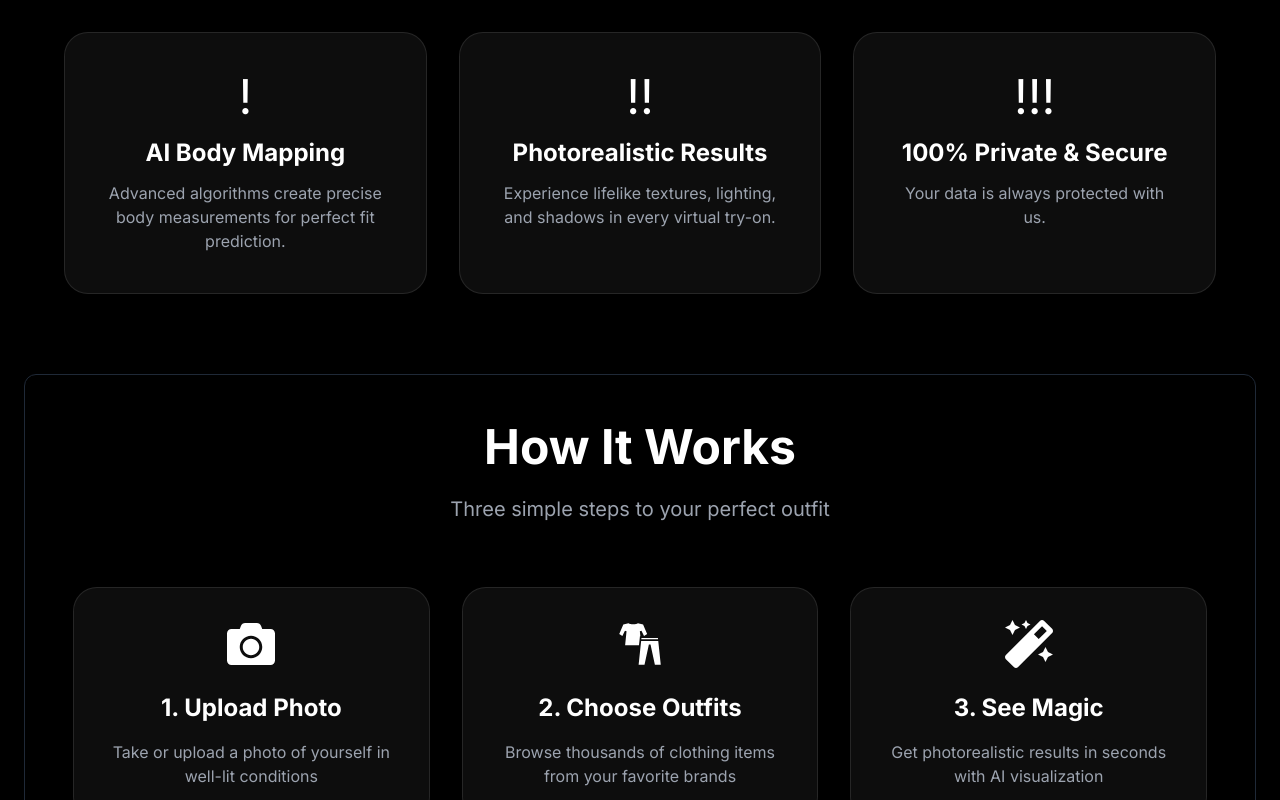
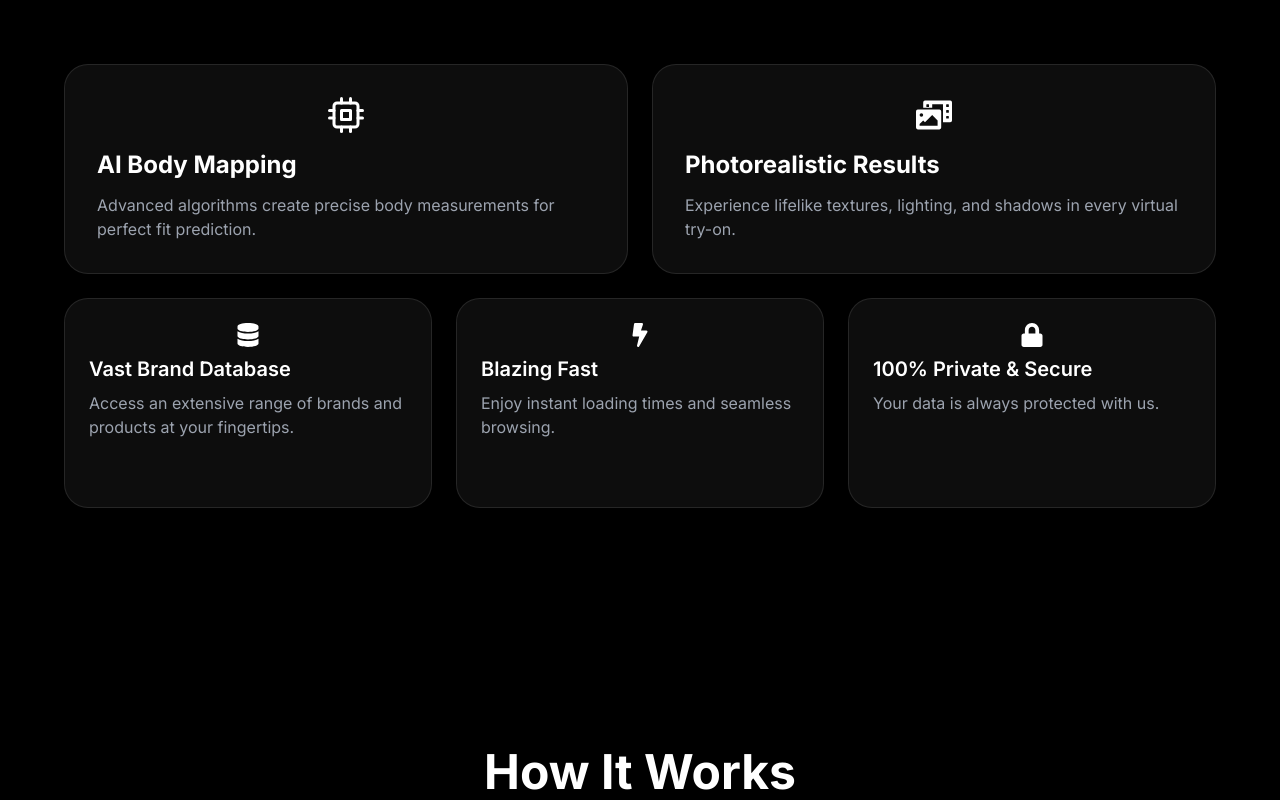
Before and after one commit to hanifmdn/VirtuWearLandingPage, a React (Vite) app: page / in a window 1280 px wide. Shown: the part 1060-1860 px from the top of the page. Built offline with nearby package versions, Linux system fonts and the light colour scheme.

Commit message:
fixing bugs

```diff
--- a/src/component/HowItWorks.tsx
+++ b/src/component/HowItWorks.tsx
@@ -6,7 +6,7 @@ const HowItWorks = () => {
 
   return (
       <div id="how-it-works" className="py-20 px-6">
-        <div className="container mx-auto border border-gray-800 rounded-xl p-12 backdrop-blur-sm bg-black/30">
+        <div className="container mx-auto">
           <div className="text-center mb-16">
             <h2 className="text-4xl md:text-5xl font-bold mb-6">How It Works</h2>
             <p className="text-xl text-gray-400">Three simple steps to your perfect outfit</p>
--- a/src/component/featureShowcase.tsx
+++ b/src/component/featureShowcase.tsx
@@ -1,36 +1,64 @@
-import { FaCamera } from "react-icons/fa";
+import { FiCpu } from "react-icons/fi";
+import { FaPhotoVideo } from "react-icons/fa";
+import { FaDatabase } from "react-icons/fa";
+import { FaBolt } from "react-icons/fa";
+import { FaLock } from "react-icons/fa";
 
 const FeatureShowcase = () => {
   return (
-    <div id="features" className="pt-32 px-6">
-      <div className="max-w-6xl mx-auto">
+    <div id="features" className="py-40 px-6">
+      <div className="container mx-auto max-w-6xl">
         <div className="text-center mb-16">
           <h2 className="text-4xl md:text-5xl font-bold mb-6">Revolutionary Features</h2>
           <p className="text-xl text-gray-400 max-w-3xl mx-auto">
             Experience the future of fashion with cutting-edge AI technology
           </p>
         </div>
-        <div className="grid grid-cols-1 md:grid-cols-3 gap-8">
+        <div className="grid grid-cols-1 md:grid-cols-6 gap-6 auto-rows-fr">
           {/* AI Body Mapping */}
-          <div className="glass bento-card rounded-3xl p-10 flex flex-col items-center text-center h-full">
-            <div className="text-5xl mb-4">!</div>
-            <h3 className="text-2xl font-bold mb-3">AI Body Mapping</h3>
+          <div className="md:col-span-3 glass bento-card rounded-3xl p-8 transform hover:scale-105 transition-all duration-300">
+            <div>
+              <div className="text-4xl mb-4 flex justify-center"><FiCpu className="mx-auto" /></div>
+              <h3 className="text-2xl font-bold mb-3">AI Body Mapping</h3>
+              <p className="text-gray-400">
+                Advanced algorithms create precise body measurements for perfect fit prediction.
+              </p>
+            </div>
+          </div>
+
+          {/* Realistic Rendering */}
+          <div className="md:col-span-3 glass bento-card rounded-3xl p-8 transform hover:scale-105 transition-all duration-300">
+            <div>
+              <div className="text-4xl mb-4 flex justify-center"><FaPhotoVideo className="mx-auto" /></div>
+              <h3 className="text-2xl font-bold mb-3">Photorealistic Results</h3>
+              <p className="text-gray-400">
+                Experience lifelike textures, lighting, and shadows in every virtual try-on.
+              </p>
+            </div>
+          </div>
+
+          {/* Brand Database */}
+          <div className="md:col-span-2 glass bento-card rounded-3xl p-6 transform hover:scale-105 transition-all duration-300">
+            <div className="text-2xl mb-2 flex justify-center"><FaDatabase className="mx-auto" /></div>
+            <h3 className="text-xl font-semibold mb-2">Vast Brand Database</h3>
             <p className="text-gray-400">
-              Advanced algorithms create precise body measurements for perfect fit prediction.
+              Access an extensive range of brands and products at your fingertips.
             </p>
           </div>
-          {/* Photorealistic Results */}
-          <div className="glass bento-card rounded-3xl p-10 flex flex-col items-center text-center h-full">
-            <div className="text-5xl mb-4">!!</div>
-            <h3 className="text-2xl font-bold mb-3">Photorealistic Results</h3>
+
+          {/* Speed */}
+          <div className="md:col-span-2 glass bento-card rounded-3xl p-6 transform hover:scale-105 transition-all duration-300">
+            <div className="text-2xl mb-2 flex justify-center"><FaBolt className="mx-auto" /></div>
+            <h3 className="text-xl font-semibold mb-2">Blazing Fast</h3>
             <p className="text-gray-400">
-              Experience lifelike textures, lighting, and shadows in every virtual try-on.
+              Enjoy instant loading times and seamless browsing.
             </p>
           </div>
+
           {/* Privacy */}
-          <div className="glass bento-card rounded-3xl p-10 flex flex-col items-center text-center h-full">
-            <div className="text-5xl mb-4">!!!</div>
-            <h3 className="text-2xl font-bold mb-3">100% Private & Secure</h3>
+          <div className="md:col-span-2 glass bento-card rounded-3xl p-6 transform hover:scale-105 transition-all duration-300">
+            <div className="text-2xl mb-2 flex justify-center"><FaLock className="mx-auto" /></div>
+            <h3 className="text-xl font-semibold mb-2">100% Private & Secure</h3>
             <p className="text-gray-400">
               Your data is always protected with us.
             </p>
```
